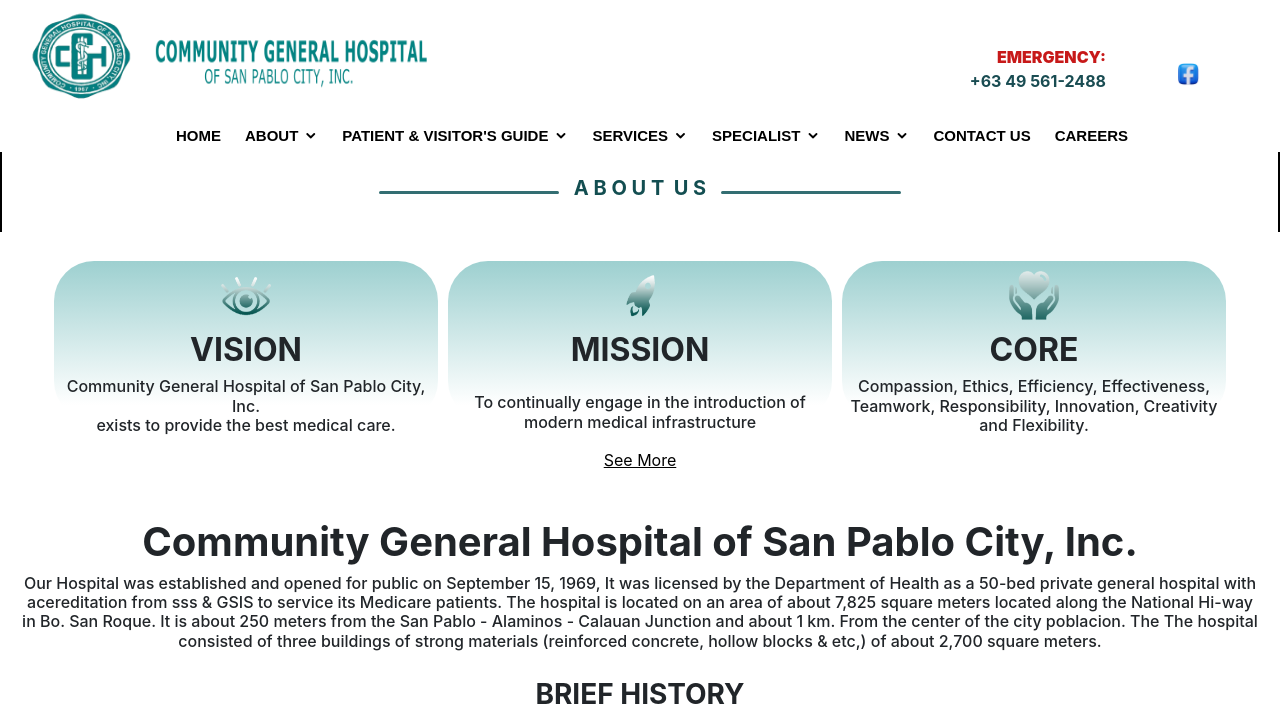
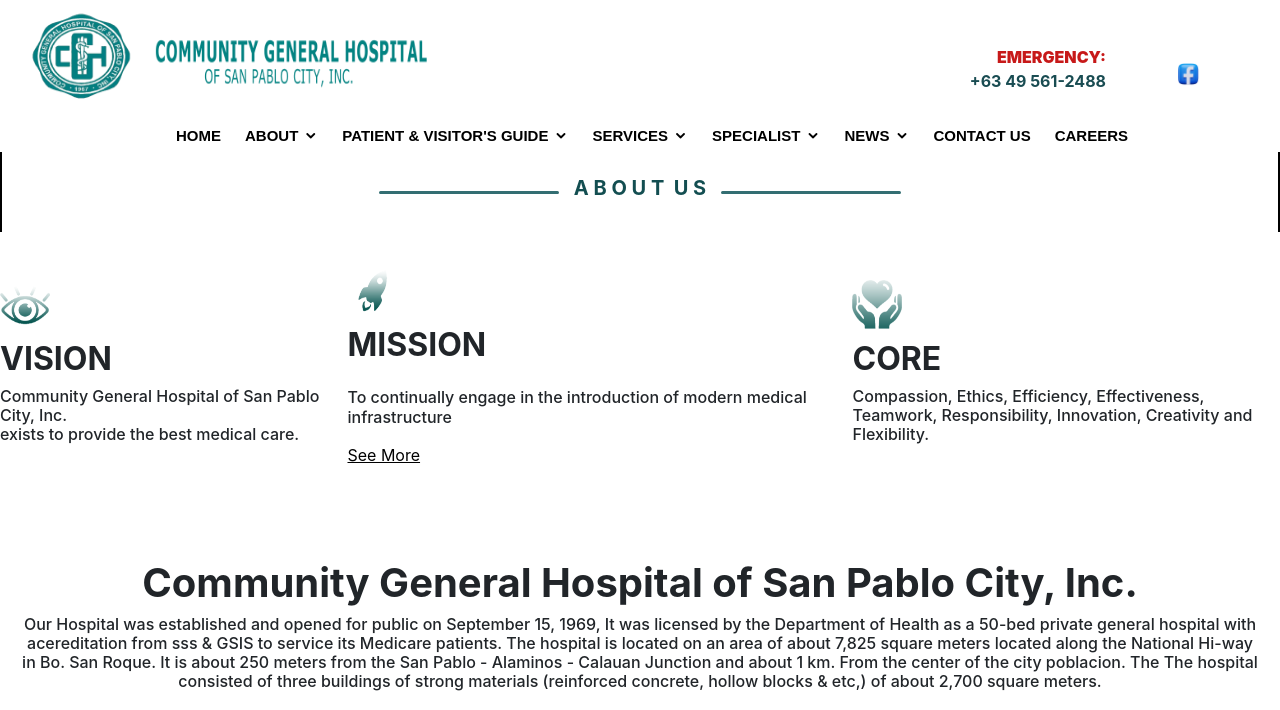
Before and after one commit to CGHSPCI/cghspci, a PHP site: page /aboutus.html in a window 1280 px wide. Shown: the top 710 px of the page. Run offline with PHP 8.4, Linux system fonts and the light colour scheme.

Commit message:
Update style.css

```diff
--- a/assets/css/style.css
+++ b/assets/css/style.css
@@ -24,6 +24,7 @@
     color: blue; /* Customize link color */
     text-decoration: underline; /* Add underline to the link */
     cursor: pointer;
+    z-index: 1000;
   }
 
   .hidden {
@@ -194,23 +195,22 @@
 }
 
 .container-icon{
+  justify-content: center;
+  align-items: center;
   max-width: 100%;
-  height: auto;
+  height:auto;
   display: flex;
-  flex-direction: row; /* Default row layout */
-  flex-wrap: wrap;
-  justify-content: center;
 }
 
-@media (min-width: 768px){
-  container-icon{
-    justify-content: row;
+@media (max-width: 768px) {
+  .container-icon {
+    flex-direction: column; /* Change to column layout when minimized */
   }
 }
 
-.containericon1 {
+.containericon {
   padding: 0px;
-  background: linear-gradient(to top, #ffffff 10%, #55adad93 100%);
+  position: relative;
   box-shadow: 0px 2px 6px rgba(0, 0, 0, 0);
   width: 30%;
   height: 20vh;
@@ -221,29 +221,12 @@
   flex-direction: row; /* or column */
 
 }
-.containericon2 {
-  padding: 0px;
-  background: linear-gradient(to top, #ffffff 10%, #55adad93 100%);
-  box-shadow: 0px 2px 6px rgba(0, 0, 0, 0);
-  width: 30%;
-  height: 20vh;
-  border-radius: 40px;
-  text-align: center;
-  margin: 5px;
-  max-width: 100%;
-  flex-direction: row; /* or column */
-}
-.containericon3 {
-  padding: 0px;
-  background: linear-gradient(to top, #ffffff 10%, #55adad93 100%);
-  box-shadow: 0px 2px 6px rgba(0, 0, 0, 0);
-  width: 30%;
-  height: 20vh;
-  border-radius: 40px;
-  text-align: center;
-  margin: 5px;
-  max-width: 100%;
-  flex-direction: row; /* or column */
+
+@media (max-width: 768px) {
+  .containericon {
+    width: 100%;
+    height: 23vh;
+  }
 }
 
 .container-icon img {
@@ -255,18 +238,6 @@
 .container-icon  a{
     color: black;
   }
-
-  .container-icon  a:hover{
-    color: rgb(30, 102, 102);
-  }
-
-@media (max-width: 768px) {
-  .container-icon  a:hover {
-    color: rgb(30, 102, 102);
-
-  }
-}
-
 
 .icon p {
   font-size: 14px;
@@ -615,7 +586,7 @@ text-decoration: none;
 
 .second-div-services{
   max-width: auto;
-  height: 450px;
+  height: 400px;
   display: flex;
   align-items: center;
   margin: 10px;
@@ -638,7 +609,7 @@ text-decoration: none;
 .size{
   position: relative;
   width: 400px;
-  height: auto;
+  height: 30VH;
 
 }
 
```
